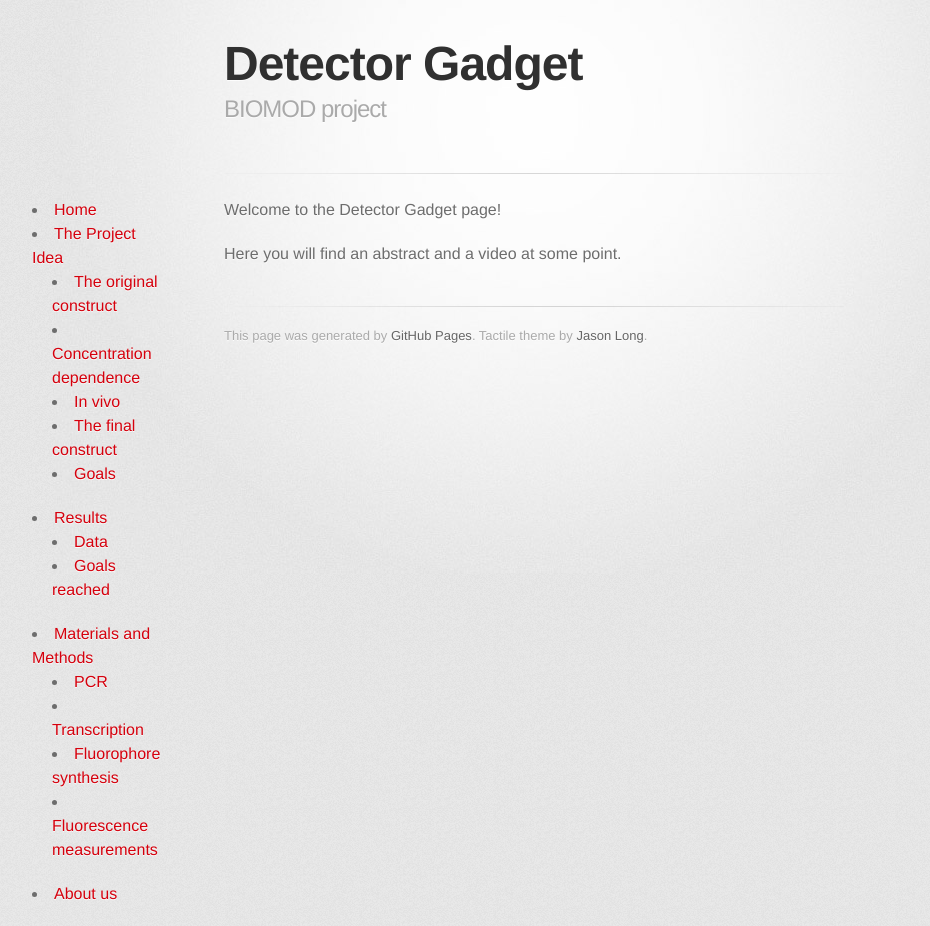
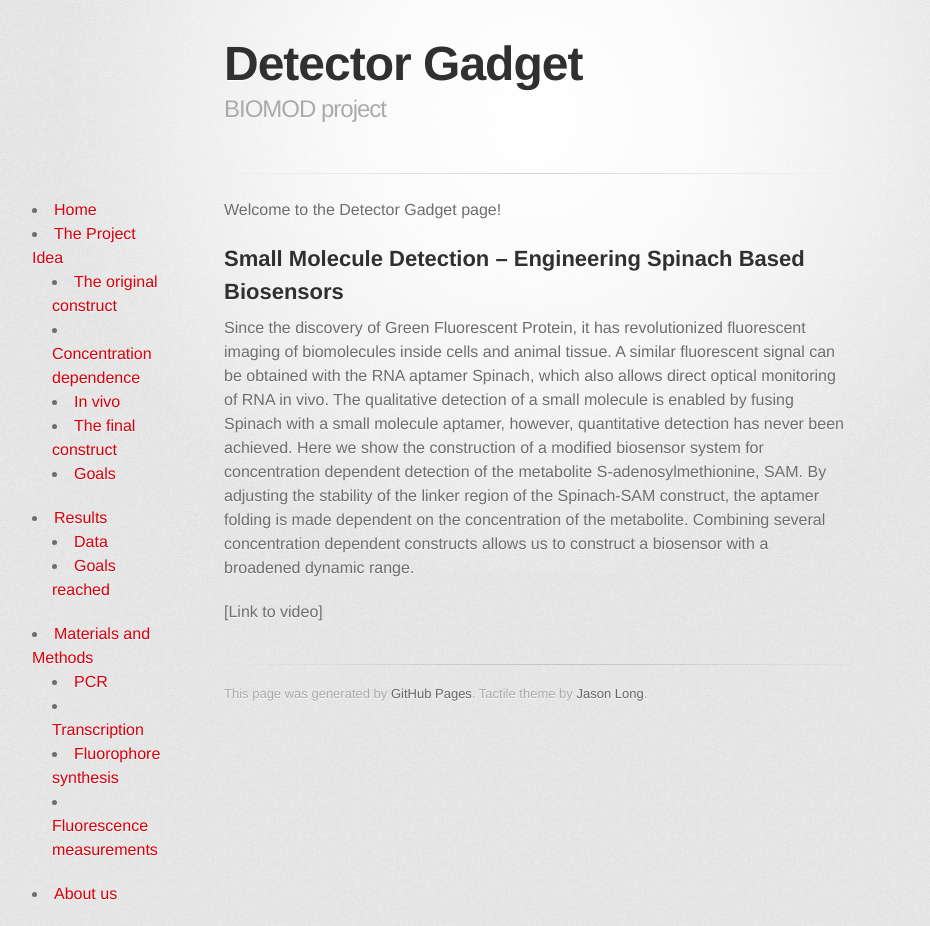
Before and after one commit to detectorgadget/detectorgadget.github.io, a Jekyll site: the page built from index.md, in a window 1280 px wide. Shown: the whole page, without its empty margins (106-1036 px from the left). Built offline with Jekyll 4.4.1, drawn with Linux system fonts in a browser that asks for light colours; some web fonts are replaced.

Commit message:
Updated index with abstract

```diff
--- a/index.md
+++ b/index.md
@@ -4,4 +4,20 @@ layout: default
 
 Welcome to the Detector Gadget page!
 
-Here you will find an abstract and a video at some point.
+## Small Molecule Detection – Engineering Spinach Based Biosensors
+
+
+Since the discovery of Green Fluorescent Protein, it has revolutionized
+fluorescent imaging of biomolecules inside cells and animal tissue. A similar
+fluorescent signal can be obtained with the RNA aptamer Spinach, which also
+allows direct optical monitoring of RNA in vivo. The qualitative detection of a
+small molecule is enabled by fusing Spinach with a small molecule aptamer,
+however, quantitative detection has never been achieved.
+Here we show the construction of a modified biosensor system for concentration
+dependent detection of the metabolite S-adenosylmethionine, SAM. By adjusting
+the stability of the linker region of the Spinach-SAM construct, the aptamer
+folding is made dependent on the concentration of the metabolite. Combining
+several concentration dependent constructs allows us to construct a biosensor
+with a broadened dynamic range.
+
+[Link to video]
```
